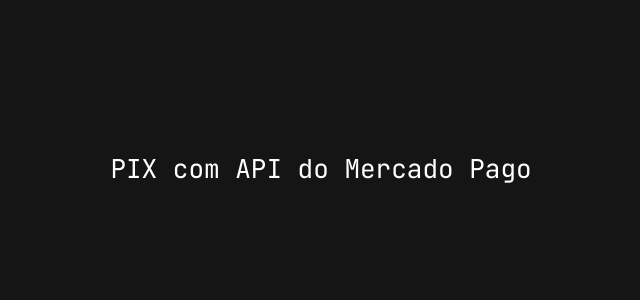
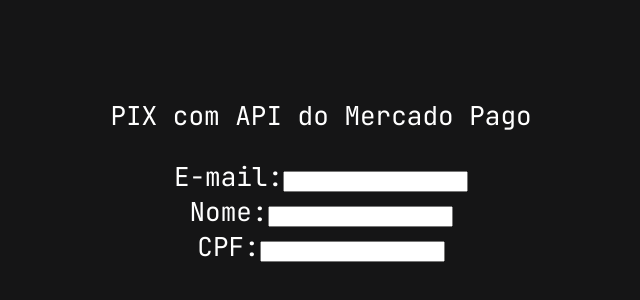
Before and after one commit to felipe-souza17/api-mercado-pago, a React (Create React App) app: page / in a window 1280 px wide. Shown: the part 232-532 px from the top of the page, without its empty margins (319-959 px from the left). Built offline with nearby package versions, Linux system fonts and the light colour scheme.

Commit message:
Token adicionado e campos para testes

```diff
--- a/src/App.css
+++ b/src/App.css
@@ -1,5 +1,13 @@
 .App {
   text-align: center;
+  background-color: #151516;
+  min-height: 100vh;
+  display: flex;
+  flex-direction: column;
+  align-items: center;
+  justify-content: center;
+  font-size: calc(10px + 2vmin);
+  color: white;
 }
 
 @media (prefers-reduced-motion: no-preference) {
@@ -9,12 +17,4 @@
 }
 
 .App-header {
-  background-color: #151516;
-  min-height: 100vh;
-  display: flex;
-  flex-direction: column;
-  align-items: center;
-  justify-content: center;
-  font-size: calc(10px + 2vmin);
-  color: white;
 }
--- a/src/App.js
+++ /dev/null
@@ -1,13 +0,0 @@
-import "./App.css";
-
-function App() {
-  return (
-    <div className="App">
-      <header className="App-header">
-        <p>PIX com API do Mercado Pago</p>
-      </header>
-    </div>
-  );
-}
-
-export default App;
--- /dev/null
+++ b/src/App.jsx
@@ -0,0 +1,39 @@
+import axios from "axios";
+import "./App.css";
+
+const api = axios.create({
+  baseURL: "https://api.mercadopago.com",
+});
+
+api.interceptors.request.use(async (config) => {
+  const token = process.env.REACT_APP_TOEN_MERCADO_PAGO_PUBLIC_KEY;
+  config.headers.Authorization = `Bearer ${token}`;
+});
+
+function App() {
+  return (
+    <div className="App">
+      <header className="App-header">
+        <p>PIX com API do Mercado Pago</p>
+      </header>
+      <main>
+        <form>
+          <div>
+            <label>E-mail:</label>
+            <input name="email" type="email" />
+          </div>
+          <div>
+            <label>Nome:</label>
+            <input name="nome" type="text" />
+          </div>
+          <div>
+            <label>CPF:</label>
+            <input name="cpf" type="text" />
+          </div>
+        </form>
+      </main>
+    </div>
+  );
+}
+
+export default App;
```
